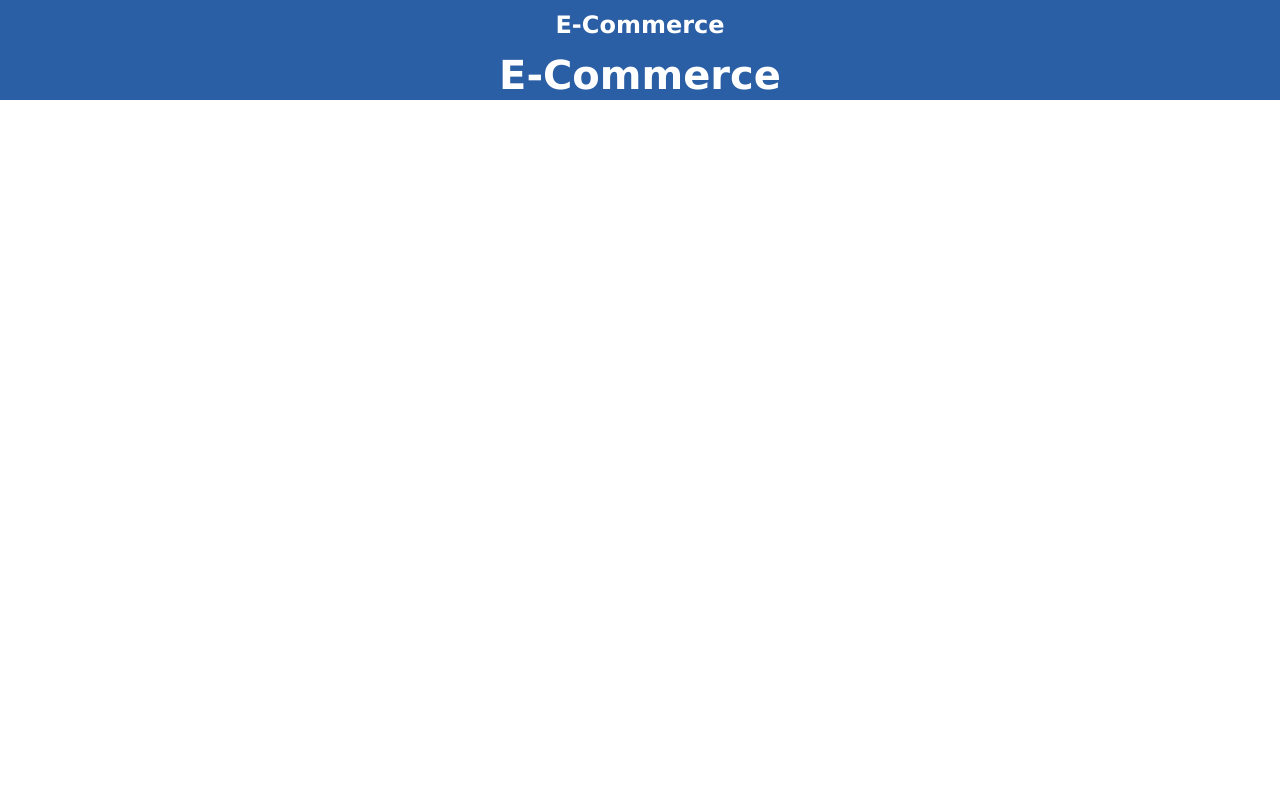
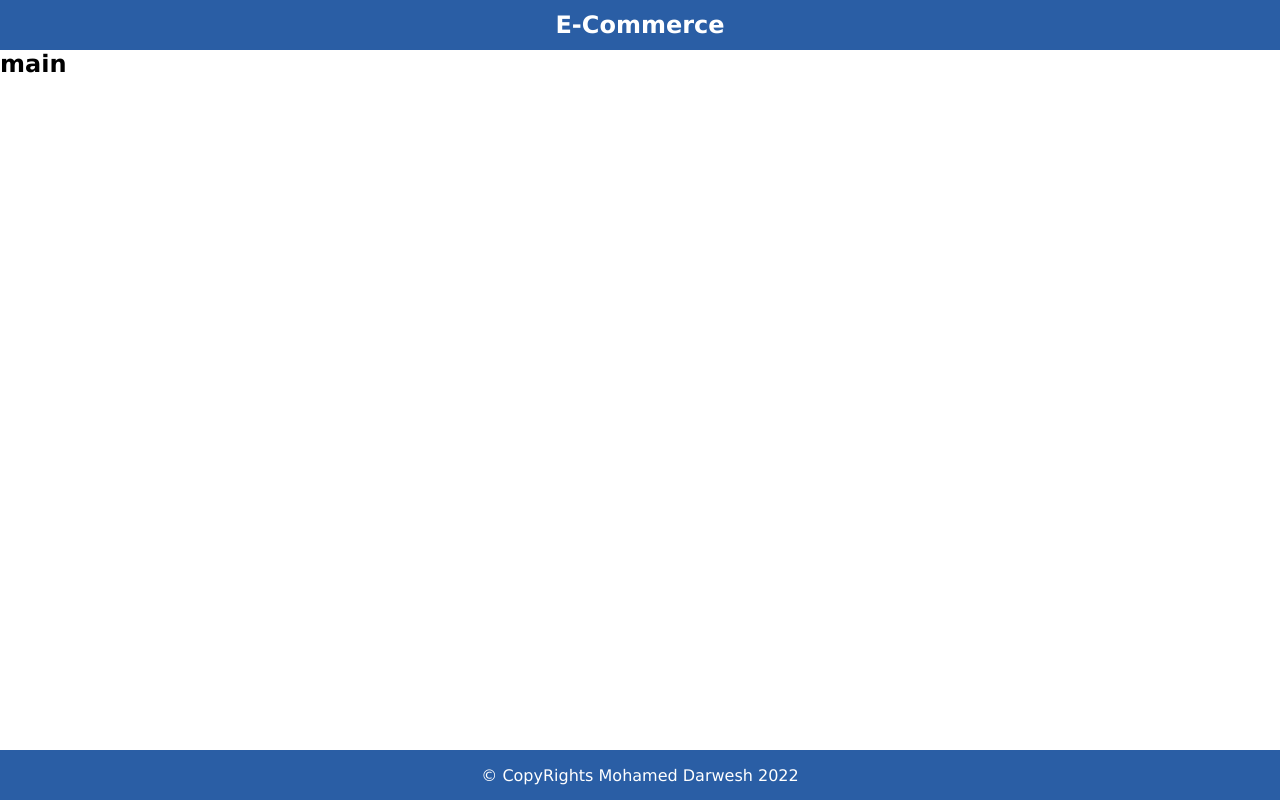
Before and after one commit to Darwesh610/react-shopping-cart, a React (Create React App) app in the folder Client/: page / in a window 1280 px wide. Built offline with nearby package versions, Linux system fonts and the light colour scheme.

Commit message:
main page

```diff
--- a/Client/gulpfile.js
+++ b/Client/gulpfile.js
@@ -7,3 +7,8 @@ const sass = gulpSass(require('sass'))
 task('sass' , async () => {
     gulp.src('src/Components/*/*.scss').pipe(sass()).pipe(gulp.dest('src/css'))
 })
+task('watch' , async () => {
+    gulp.watch('src/Components/*/*.scss' , async () => {
+        gulp.src('src/Components/*/*.scss').pipe(sass()).pipe(gulp.dest('src/css'))
+    })
+})
--- a/Client/src/App.jsx
+++ b/Client/src/App.jsx
@@ -1,10 +1,12 @@
 import Footer from "./Components/Footer/Footer";
 import Header from "./Components/Header/Header";
+import Main from "./Components/Main/Main";
 
 function App() {
   return (
     <div className="layout">
       <Header/>
+      <Main/>
       <Footer/>
     </div>
   );
--- a/Client/src/Components/Footer/Footer.jsx
+++ b/Client/src/Components/Footer/Footer.jsx
@@ -5,7 +5,7 @@ function Footer() {
   return (
     <>
     <footer>
-        <h1>E-Commerce</h1>
+      &copy; CopyRights Mohamed Darwesh 2022
     </footer>
     </>
   )
--- a/Client/src/Components/Footer/Footer.scss
+++ b/Client/src/Components/Footer/Footer.scss
@@ -5,5 +5,4 @@ footer {
     display: flex;
     justify-content: center;
     align-items: center;
-    font-size: 20px;
 }
--- /dev/null
+++ b/Client/src/Components/Main/Main.jsx
@@ -0,0 +1,12 @@
+import React from 'react'
+import '../../css/Main/Main.css'
+
+function Main() {
+  return (
+    <>
+    <h2>main</h2>
+    </>
+  )
+}
+
+export default Main
--- /dev/null
+++ b/Client/src/Components/Main/Main.scss
@@ -0,0 +1,3 @@
+.main {
+    grid-area: main;
+}
--- a/Client/src/css/Footer/Footer.css
+++ b/Client/src/css/Footer/Footer.css
@@ -5,5 +5,4 @@ footer {
   display: flex;
   justify-content: center;
   align-items: center;
-  font-size: 20px;
 }
--- /dev/null
+++ b/Client/src/css/Main/Main.css
@@ -0,0 +1,3 @@
+.main {
+  grid-area: main;
+}
--- a/Client/src/index.css
+++ b/Client/src/index.css
@@ -3,6 +3,9 @@
   padding: 0px;
   box-sizing: border-box;
   font-family: Verdana, Geneva, Tahoma, sans-serif;
+}
+#root {
+  height: 100vh;
 }
 .layout {
   display: grid;
@@ -10,8 +13,3 @@
   height: 100%;
   grid-template-rows: 50px 1fr 50px;
 }
-
-
-.main {
-  grid-area: main;
-}
```
